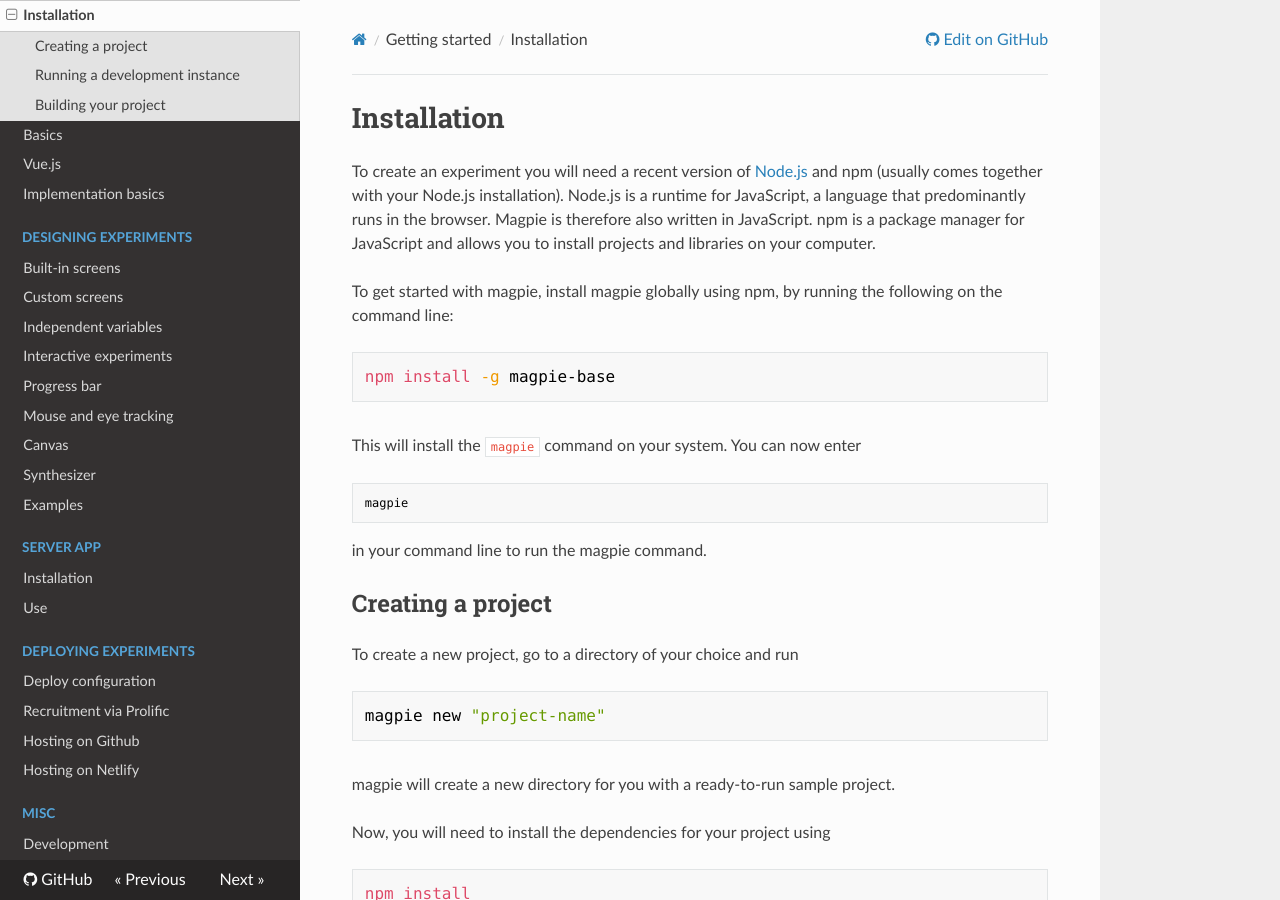
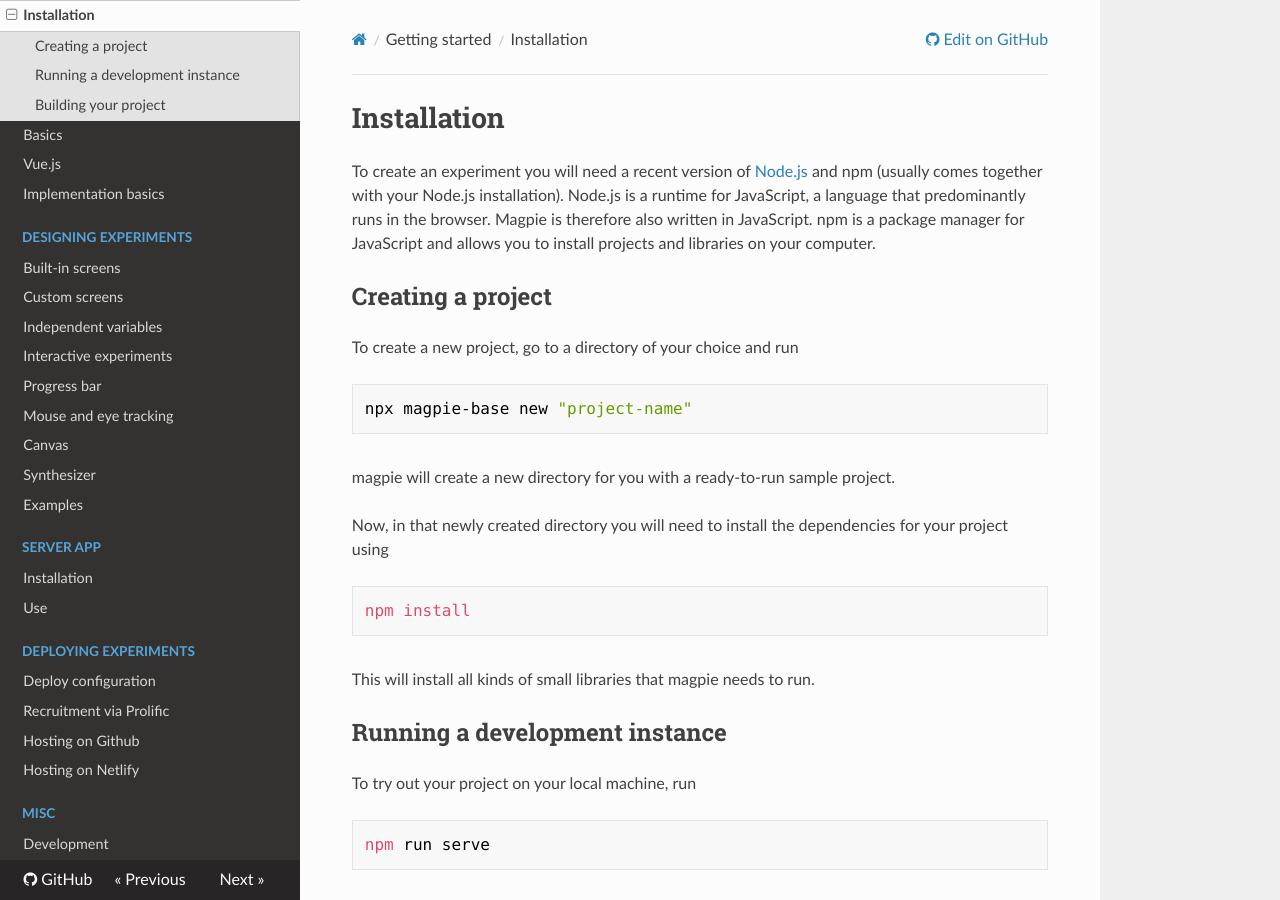
Before and after one commit to magpie-ea/magpie-v3-docs, an MkDocs documentation site: the page built from docs/00_getting_started/01_installation.md, in a window 1280 px wide and 900 px high. Built offline with MkDocs 1.6.1, drawn with Linux system fonts in a browser that asks for light colours.

Commit message:
Update "Installation": Use npx magpie-base

````diff
--- a/docs/00_getting_started/01_installation.md
+++ b/docs/00_getting_started/01_installation.md
@@ -1,31 +1,17 @@
 # Installation
 To create an experiment you will need a recent version of [Node.js](https://nodejs.org) and npm (usually comes together with your Node.js installation).
 Node.js is a runtime for JavaScript, a language that predominantly runs in the browser. Magpie is therefore also written in JavaScript. npm is a package manager for JavaScript and allows you to install projects and libraries on your computer.
-
-To get started with magpie, install magpie globally using npm, by running the following on the command line:
-
-```bash
-npm install -g magpie-base
-```
-
-This will install the `magpie` command on your system. You can now enter
-
-```
-magpie
-```
-
-in your command line to run the magpie command.
 
 ## Creating a project
 To create a new project, go to a directory of your choice and run
 
 ```bash
-magpie new "project-name"
+npx magpie-base new "project-name"
 ```
 
 magpie will create a new directory for you with a ready-to-run sample project.
 
-Now, you will need to install the dependencies for your project using
+Now, in that newly created directory you will need to install the dependencies for your project using
 
 ```bash
 npm install
````
